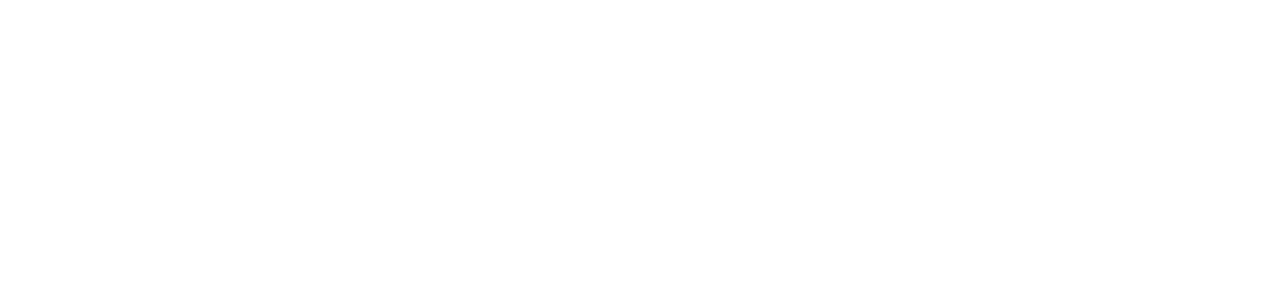
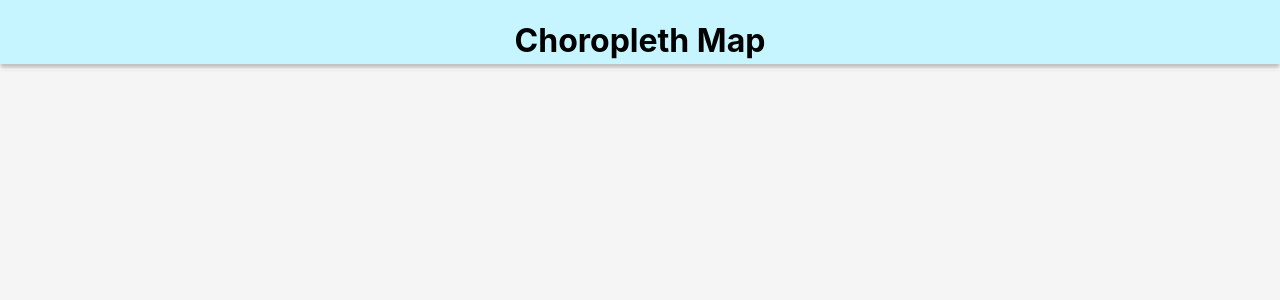
Before and after one commit to shehbazjafri/d3-visualizations, a React (Create React App) app: page /d3-visualizations/choropleth-map in a window 1280 px wide. Shown: the top 300 px of the page. Built offline with nearby package versions, Linux system fonts and the light colour scheme.

Commit message:
Init choropleth

```diff
--- a/src/App.js
+++ b/src/App.js
@@ -3,6 +3,7 @@
 import BarChart from "./components/BarChart";
 import ScatterplotGraph from "./components/ScatterplotGraph";
 import HeatMap from "./components/HeatMap";
+import ChoroplethMap from "./components/ChoroplethMap";
 import "./App.css";
 
 function App(props) {
@@ -31,6 +32,12 @@
               <button className="button" onClick={() => openVis("heat-map")}>
                 Heat Map
               </button>
+              <button
+                className="button"
+                onClick={() => openVis("choropleth-map")}
+              >
+                Choropleth Map
+              </button>
             </div>
           </React.Fragment>
         )}
@@ -38,6 +45,7 @@
       <Route path="/bar-chart" render={props => <BarChart />} />
       <Route path="/scatterplot-graph" render={props => <ScatterplotGraph />} />
       <Route path="/heat-map" render={props => <HeatMap />} />
+      <Route path="/choropleth-map" render={props => <ChoroplethMap />} />
     </div>
   );
 }
--- /dev/null
+++ b/src/components/ChoroplethMap.js
@@ -0,0 +1,12 @@
+import React from "react";
+
+export default function ChoroplethMap() {
+  return (
+    <div className="container">
+      <header>
+        <h1>Choropleth Map</h1>
+      </header>
+      <div id="choropleth"></div>
+    </div>
+  );
+}
```
